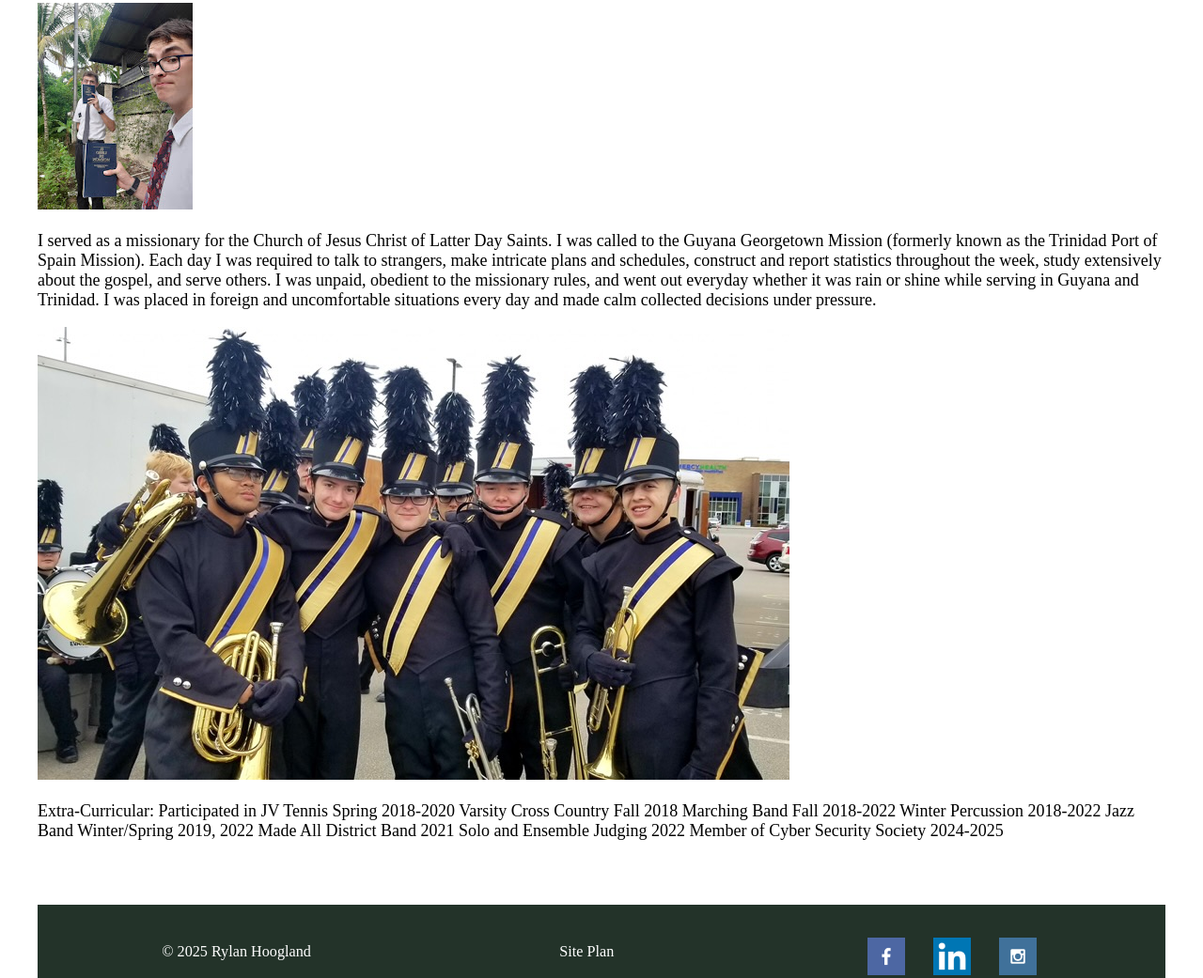
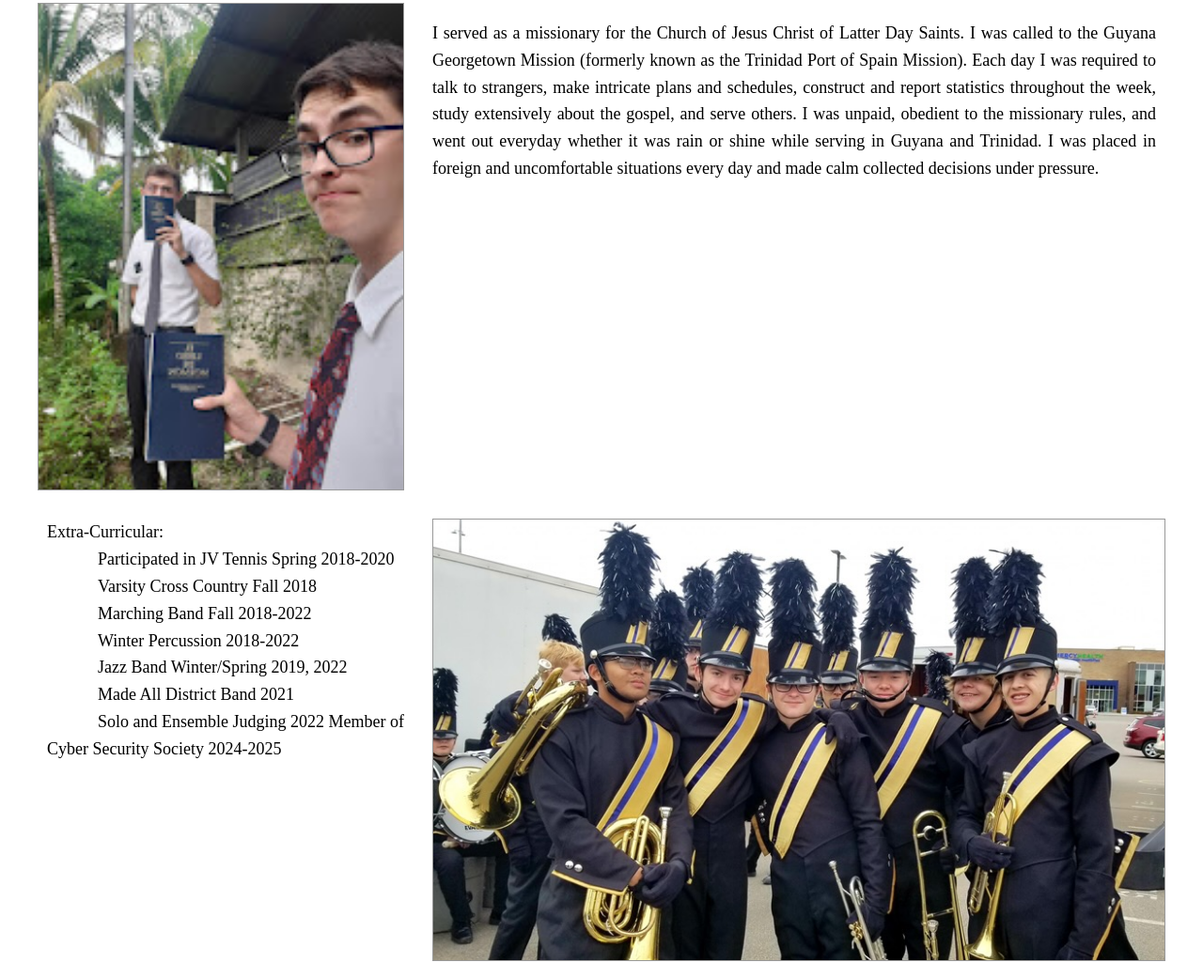
Before and after one commit to ryguy8803/WDD-130, a plain HTML site: page psite/page1.html in a window 1280 px wide. Shown: the part 163-1204 px from the top of the page at 94% size. Drawn offline with Linux system fonts and the light colour scheme.

Commit message:
Made changes to for page 1

```diff
--- a/psite/page1.html
+++ b/psite/page1.html
@@ -19,15 +19,15 @@
             <a href="page2.html">Work Experience</a>
         </nav>
     </header>
-    <main class="home-grid">
+    <main class="page1-grid">
         <section class="mission-card">
-            <img class="card-img" src="5d.jpeg" alt="Rylan and Caleb">
+            <img class="img" src="5d.jpeg" alt="Rylan and Caleb">
         </section>
         <section class="msg1">
             <p>I served as a missionary for the Church of Jesus Christ of Latter Day Saints. I was called to the Guyana Georgetown Mission (formerly known as the Trinidad Port of Spain Mission). Each day I was required to talk to strangers, make intricate plans and schedules, construct and report statistics throughout the week, study extensively about the gospel, and serve others. I was unpaid, obedient to the missionary rules, and went out everyday whether it was rain or shine while serving in Guyana and Trinidad. I was placed in foreign and uncomfortable situations every day and made calm collected decisions under pressure.  </p>
         </section>
         <section class="band-card">
-            <img class="card-img" src="band.JPG" alt="Band buddies">
+            <img class="img" src="band.JPG" alt="Band buddies">
         </section>
         <section class="msg2">
             <p>Extra-Curricular:
--- a/psite/style.css
+++ b/psite/style.css
@@ -280,5 +280,72 @@ header > h1, header > h2 {
         width: 35px;
         margin: 0 10px;
     }
+}
 
+/* Styling for Community Service and Clubs page (page1.html) */
+
+.page1-grid {
+    display: grid;
+    grid-template-areas:
+        "mission-card msg1"
+        "msg2 band-card";
+    grid-template-columns: 1fr 2fr;
+    gap: 30px;
+    padding: 20px 0;
+    align-items: start;
 }
+
+.mission-card {
+    grid-area: mission-card;
+    background-color: #bbb;
+    display: flex;
+    justify-content: center;
+    align-items: center;
+    min-height: 300px;
+    border: 1px solid #999;
+    overflow: hidden;
+}
+
+.mission-card img {
+    width: 100%;
+    height: 100%;
+    object-fit: cover;
+    display: block;
+}
+
+.msg1 {
+    grid-area: msg1;
+    line-height: 1.6;
+    text-align: justify;
+    padding-right: 10px;
+}
+
+.band-card {
+    grid-area: band-card;
+    background-color: #bbb;
+    display: flex;
+    justify-content: center;
+    align-items: center;
+    min-height: 250px;
+    border: 1px solid #999;
+    overflow: hidden;
+}
+
+.band-card img {
+    width: 100%;
+    height: 100%;
+    object-fit: cover;
+    display: block;
+}
+
+.msg2 {
+    grid-area: msg2;
+    line-height: 1.6;
+    text-align: justify;
+    padding-left: 10px;
+}
+
+.msg2 p {
+    white-space: pre-wrap;
+    margin: 0;
+}
```
